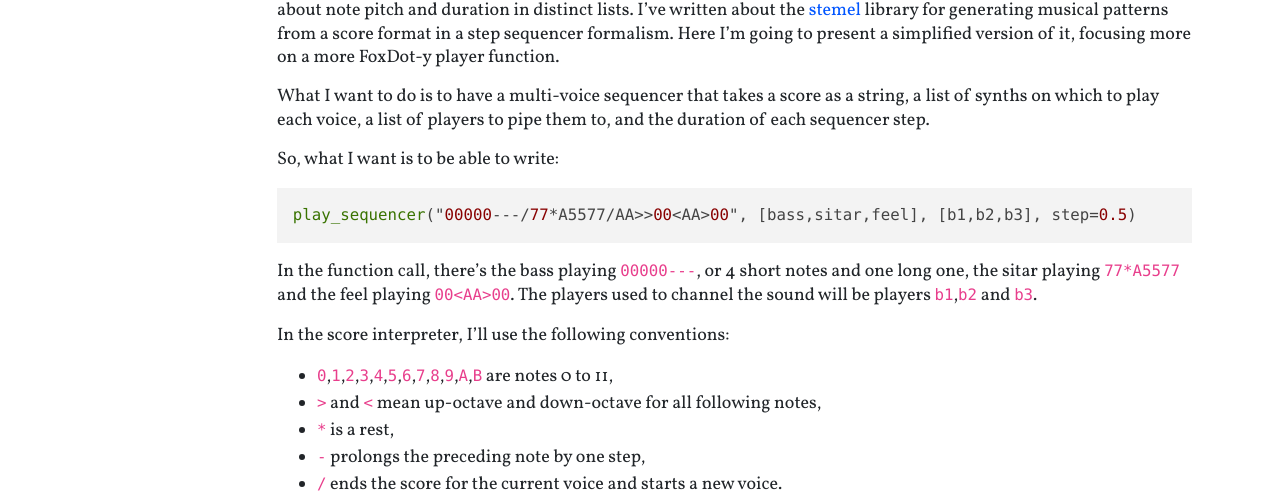
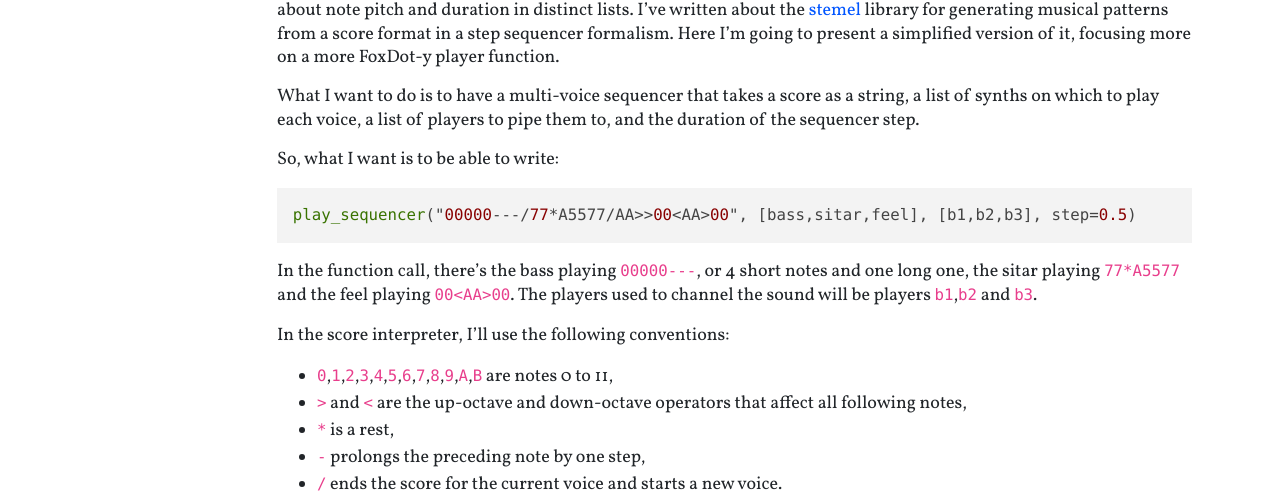
Before and after one commit to reneghosh/reneghosh.github.io, a Jekyll site: the page built from _articles/sequencersynth.md, in a window 1280 px wide. Shown: the part 199-701 px from the top of the page. Built offline with Jekyll 4.4.1, drawn with Linux system fonts in a browser that asks for light colours; nearby versions of some CDN libraries.

Commit message:
modified sequencer synth article

```diff
--- a/_articles/sequencersynth.md
+++ b/_articles/sequencersynth.md
@@ -19,7 +19,7 @@ player function.
 
 What I want to do is to have a multi-voice sequencer that takes a score as a string,
 a list of synths on which to play each voice, a list of players to pipe them to, and
-the duration of each sequencer step.
+the duration of the sequencer step.
 
 So, what I want is to be able to write:
 
@@ -33,7 +33,7 @@ channel the sound will be players `b1`,`b2` and `b3`.
 
 In the score interpreter, I'll use the following conventions:
 - `0`,`1`,`2`,`3`,`4`,`5`,`6`,`7`,`8`,`9`,`A`,`B` are notes 0 to 11,
-- `>` and `<` mean up-octave and down-octave for all following notes,
+- `>` and `<` are the up-octave and down-octave operators that affect all following notes,
 - `*` is a rest,
 - `-` prolongs the preceding note by one step,
 - `/` ends the score for the current voice and starts a new voice.
```
